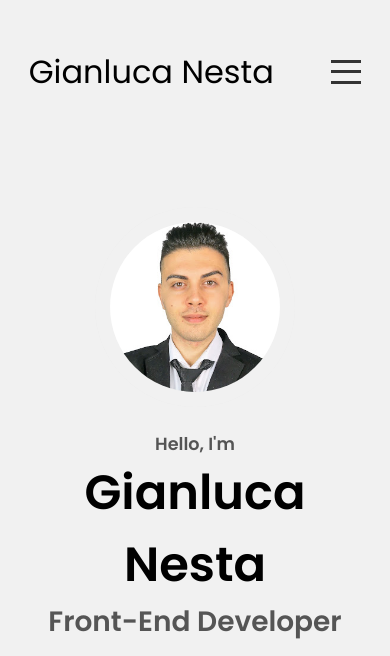
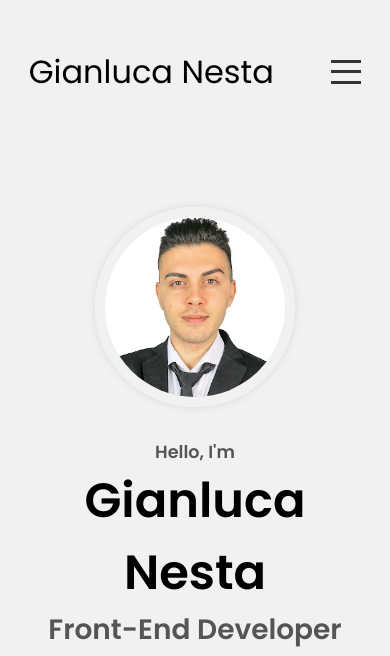
Before and after one commit to gianlucanesta/gianlucanesta.github.io, a plain HTML site: page index.html in a window 390 px wide. Shown: the top 656 px of the page. Drawn offline with Linux system fonts and the light colour scheme.

Commit message:
Update section picture container styles for improved layout and aesthetics

```diff
--- a/mediaqueries.css
+++ b/mediaqueries.css
@@ -118,9 +118,7 @@
   .section__pic-container {
     width: 200px;
     height: 200px;
-    margin: 0 auto 1.5rem;
-    border-radius: 50%;
-    overflow: hidden;
+    margin: 0 auto 2rem;
   }
 
   .section__pic-container__img {
@@ -128,6 +126,9 @@
     height: 100%;
     object-fit: cover;
     object-position: center;
+    border-radius: 50%;
+    border: 10px solid #f1f1f1;
+    box-shadow: 0 0 10px rgba(0, 0, 0, 0.1);
   }
   .btn {
     padding: 0.5rem 1.5rem;
```
